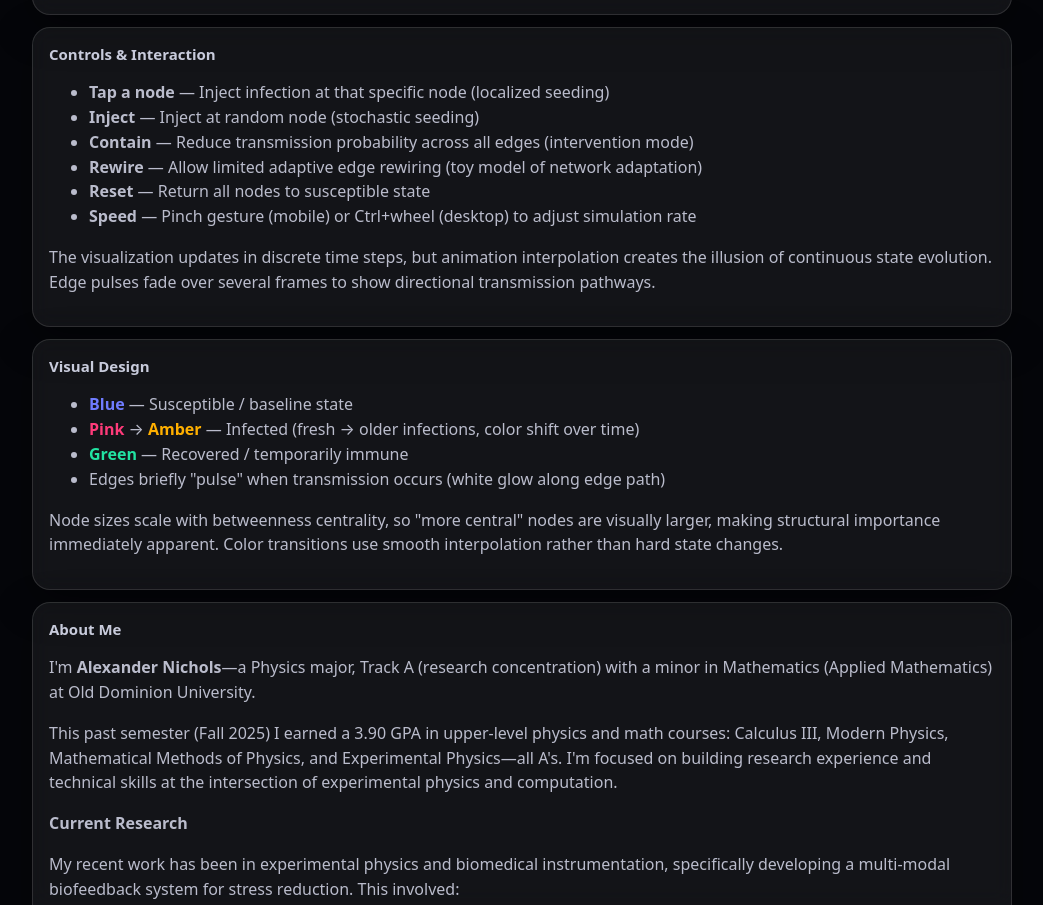
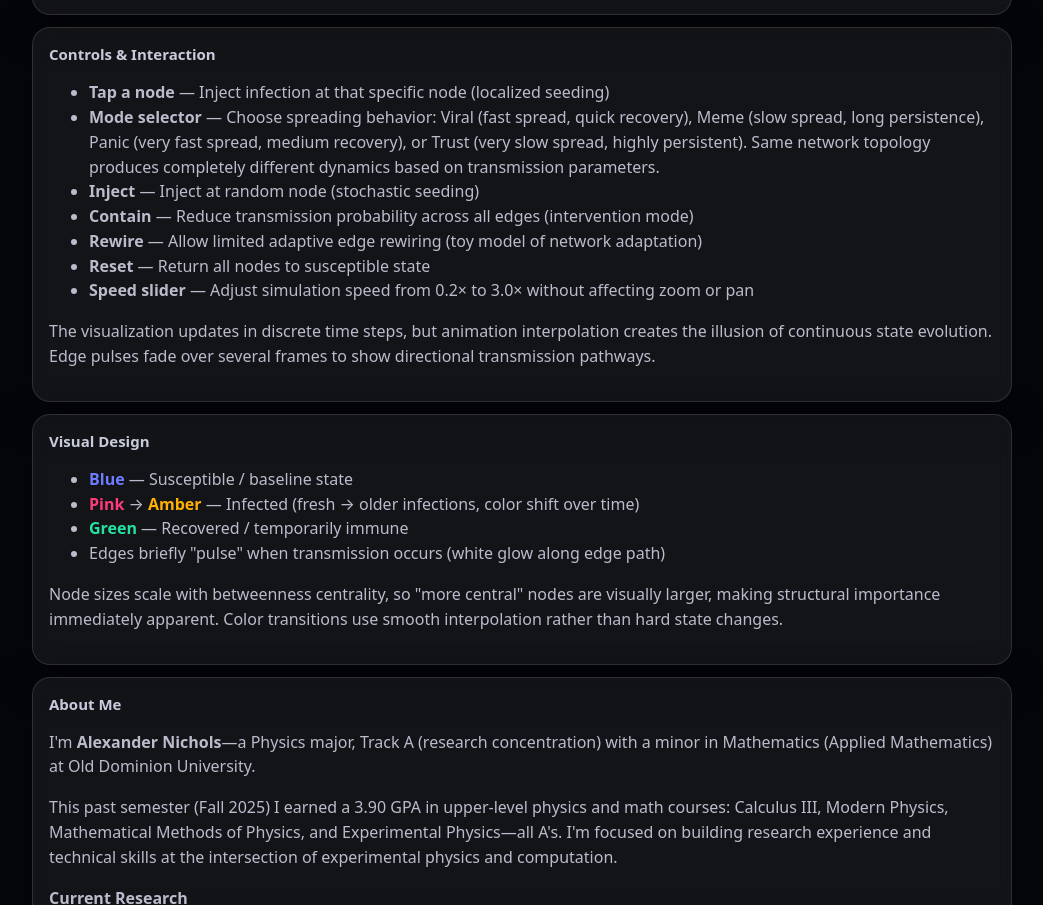
Before and after one commit to neutrinoevent/network-contagion, a plain HTML site: page about.html in a window 1280 px wide. Shown: the part 1307-2212 px from the top of the page, without its empty margins (118-1161 px from the left). Drawn offline with Linux system fonts and the light colour scheme.

Commit message:
Updated about.html

```diff
--- a/about.html
+++ b/about.html
@@ -158,11 +158,12 @@
       <h2>Controls & Interaction</h2>
       <ul>
         <li><strong>Tap a node</strong> — Inject infection at that specific node (localized seeding)</li>
+        <li><strong>Mode selector</strong> — Choose spreading behavior: Viral (fast spread, quick recovery), Meme (slow spread, long persistence), Panic (very fast spread, medium recovery), or Trust (very slow spread, highly persistent). Same network topology produces completely different dynamics based on transmission parameters.</li>
         <li><strong>Inject</strong> — Inject at random node (stochastic seeding)</li>
         <li><strong>Contain</strong> — Reduce transmission probability across all edges (intervention mode)</li>
         <li><strong>Rewire</strong> — Allow limited adaptive edge rewiring (toy model of network adaptation)</li>
         <li><strong>Reset</strong> — Return all nodes to susceptible state</li>
-        <li><strong>Speed</strong> — Pinch gesture (mobile) or Ctrl+wheel (desktop) to adjust simulation rate</li>
+        <li><strong>Speed slider</strong> — Adjust simulation speed from 0.2× to 3.0× without affecting zoom or pan</li>
       </ul>
       <p>
         The visualization updates in discrete time steps, but animation interpolation creates the illusion of continuous
```
